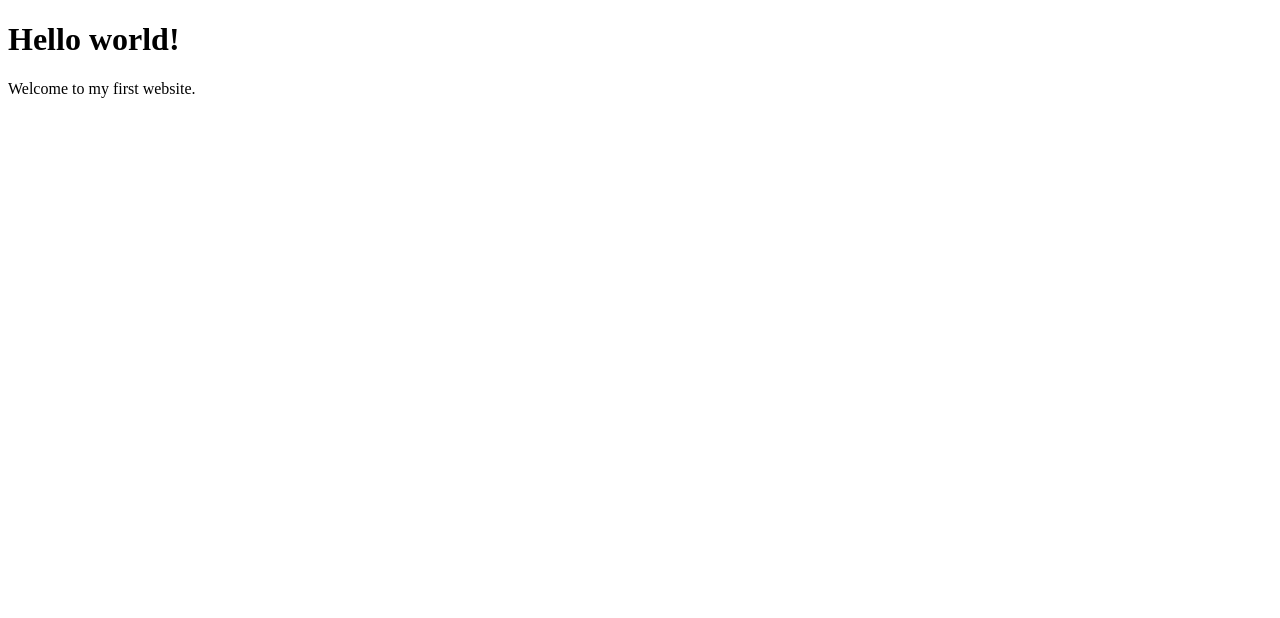
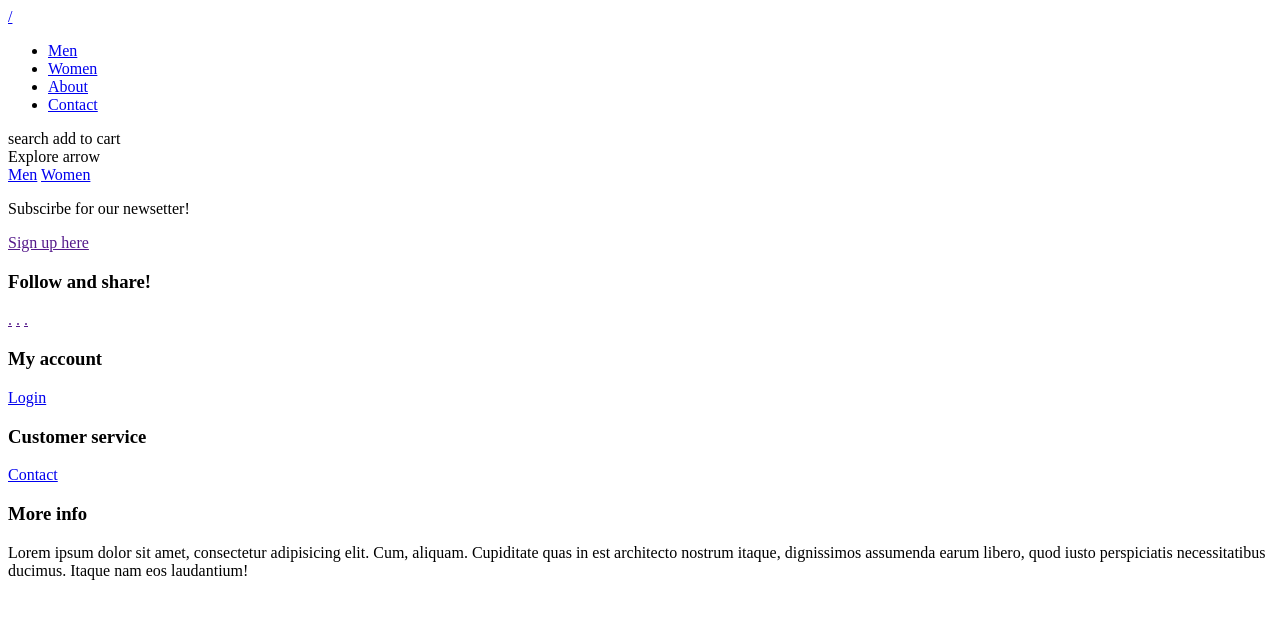
Before and after one commit to gustav-sjogren/Rainydays, a plain HTML site: page index.html in a window 1280 px wide. Drawn offline with Linux system fonts and the light colour scheme.

Commit message:
Update index.html
Created html skeleton.

```diff
--- a/index.html
+++ b/index.html
@@ -1,10 +1,60 @@
 <!DOCTYPE html>
-<html>
+<html lang="en">
   <head>
-    <title>My first website</title>
+    <meta charset="UTF-8" />
+    <meta name="viewport" content="width=device-width, initial-scale=1.0" />
+    <meta
+      name="description"
+      content="Reliable, comfortable and affordable jackets for all weather."
+    />
+    <title>Rainy Days | Home</title>
   </head>
   <body>
-    <h1>Hello world!</h1>
-    <p>Welcome to my first website.</p>
+    <header>
+      <a href="index.html" class="logo">/</a>
+      <nav>
+        <ul>
+          <li><a href="men.html">Men</a></li>
+          <li><a href="women.html">Women</a></li>
+          <li><a href="about.html">About</a></li>
+          <li><a href="contact.html">Contact</a></li>
+        </ul>
+      </nav>
+      <section>search add to cart</section>
+    </header>
+    <main>
+      <section>Explore arrow</section>
+      <section>
+        <a href="men.html">Men</a>
+        <a href="women.html">Women</a>
+      </section>
+    </main>
+    <footer>
+      <section>
+        <p>Subscirbe for our newsetter!</p>
+        <a href="">Sign up here</a>
+      </section>
+      <section>
+        <h3>Follow and share!</h3>
+        <a href="">.</a>
+        <a href="">.</a>
+        <a href="">.</a>
+      </section>
+      <section>
+        <h3>My account</h3>
+        <a href="contact.html">Login</a>
+        <h3>Customer service</h3>
+        <a href="contact.html">Contact</a>
+      </section>
+      <section>
+        <h3>More info</h3>
+        <p>
+          Lorem ipsum dolor sit amet, consectetur adipisicing elit. Cum,
+          aliquam. Cupiditate quas in est architecto nostrum itaque, dignissimos
+          assumenda earum libero, quod iusto perspiciatis necessitatibus
+          ducimus. Itaque nam eos laudantium!
+        </p>
+      </section>
+    </footer>
   </body>
 </html>
```
